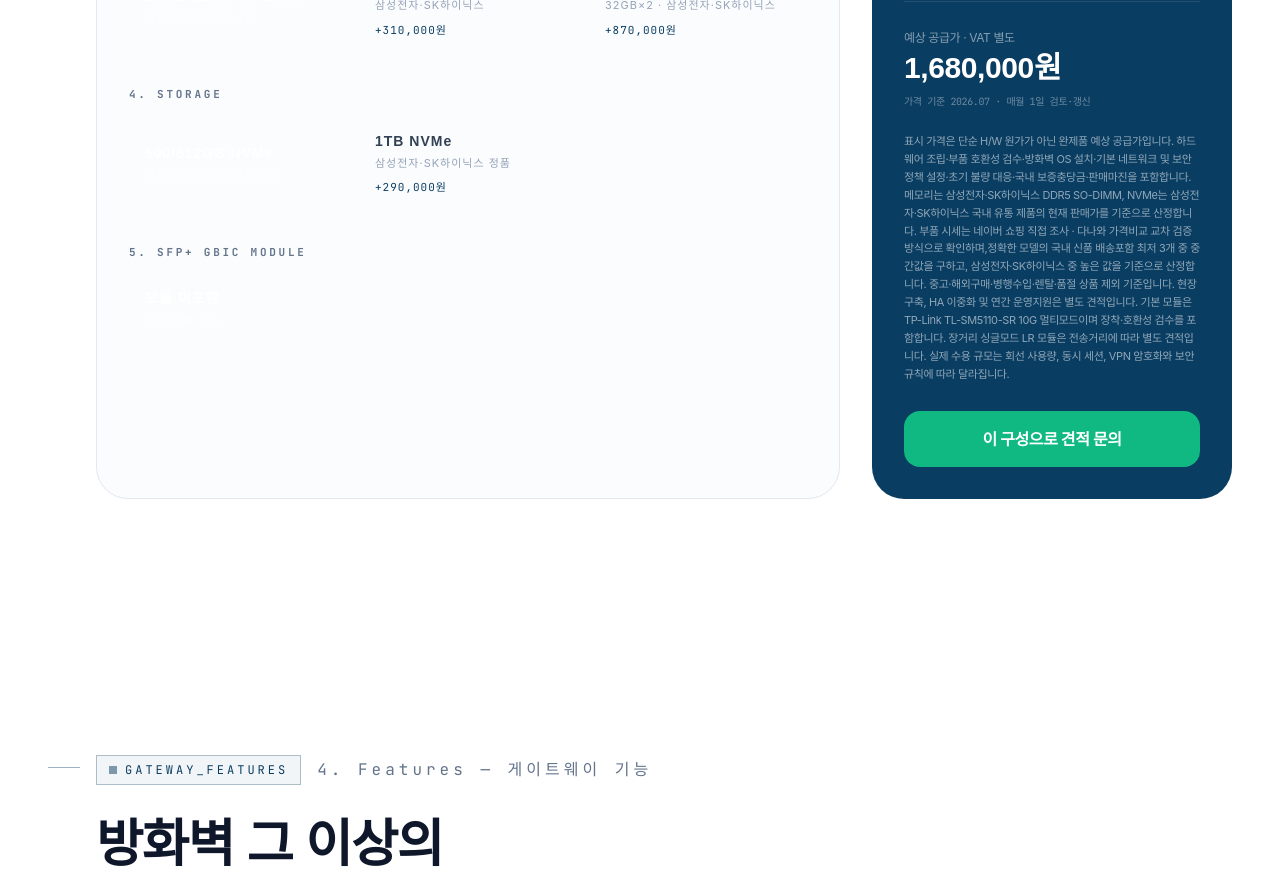
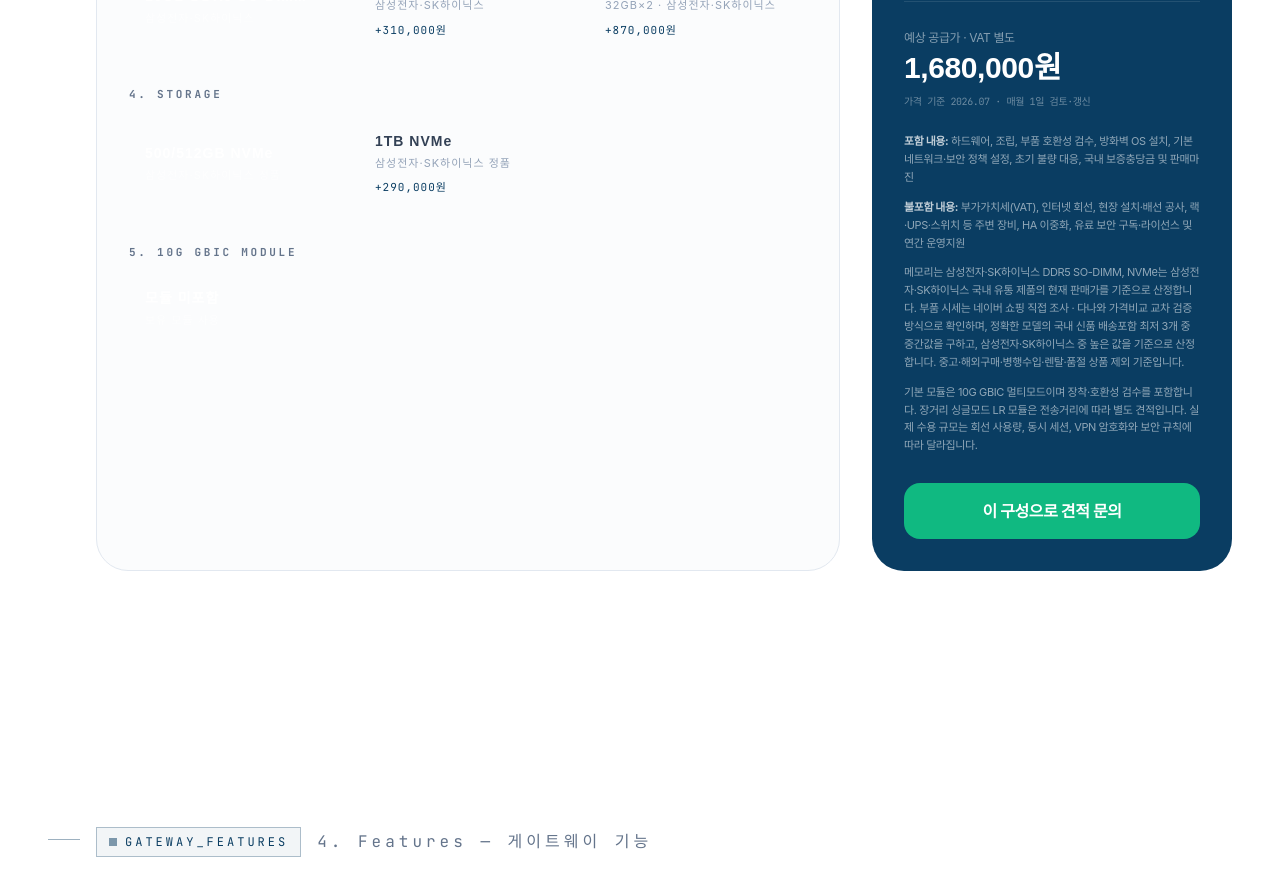
Before and after one commit to yumunix/einstech-landing, a Next.js app: page /einswall in a window 1280 px wide. Shown: the part 3860-4732 px from the top of the page. Built offline with nearby package versions, Linux system fonts and the light colour scheme; a web font is replaced by a local one.

Commit message:
refine GBIC labels and quote details

```diff
--- a/app/einswall/PricingConfigurator.jsx
+++ b/app/einswall/PricingConfigurator.jsx
@@ -58,20 +58,20 @@ const moduleOptions = [
   { id: "none", label: "모듈 미포함", detail: "보유 모듈 사용", price: einswallPrices.sfpModule.none },
   {
     id: "1",
-    label: "TP-Link 10G SR 1개",
-    detail: "TL-SM5110-SR · 장착·호환성 검수",
+    label: "10G GBIC 1개",
+    detail: "멀티모드 · 장착·호환성 검수",
     price: einswallPrices.sfpModule["1"],
   },
   {
     id: "2",
-    label: "TP-Link 10G SR 2개",
-    detail: "TL-SM5110-SR · 장착·호환성 검수",
+    label: "10G GBIC 2개",
+    detail: "멀티모드 · 장착·호환성 검수",
     price: einswallPrices.sfpModule["2"],
   },
   {
     id: "4",
-    label: "TP-Link 10G SR 4개",
-    detail: "TL-SM5110-SR · 장착·호환성 검수",
+    label: "10G GBIC 4개",
+    detail: "멀티모드 · 장착·호환성 검수",
     price: einswallPrices.sfpModule["4"],
   },
 ];
@@ -168,7 +168,7 @@ export default function PricingConfigurator() {
         <OptionGroup label="3. Memory" options={memoryOptions} value={memory} onChange={setMemory} />
         <OptionGroup label="4. Storage" options={storageOptions} value={storage} onChange={setStorage} />
         <OptionGroup
-          label="5. SFP+ GBIC Module"
+          label="5. 10G GBIC Module"
           options={availableModuleOptions}
           value={modules}
           onChange={setModules}
@@ -215,18 +215,28 @@ export default function PricingConfigurator() {
           </div>
         </div>
 
-        <div className="mt-6 text-[11px] leading-relaxed text-white/55">
-          표시 가격은 단순 H/W 원가가 아닌 완제품 예상 공급가입니다.
-          하드웨어 조립·부품 호환성 검수·방화벽 OS 설치·기본 네트워크 및 보안 정책
-          설정·초기 불량 대응·국내 보증충당금·판매마진을 포함합니다.
-          메모리는 삼성전자·SK하이닉스 DDR5 SO-DIMM, NVMe는 삼성전자·SK하이닉스
-          국내 유통 제품의 현재 판매가를 기준으로 산정합니다.
-          부품 시세는 {pricingPolicy.sourceSummary} 방식으로 확인하며,
-          {pricingPolicy.componentRule}합니다. {pricingPolicy.exclusions} 기준입니다.
-          현장 구축, HA 이중화 및 연간 운영지원은 별도 견적입니다.
-          기본 모듈은 TP-Link TL-SM5110-SR 10G 멀티모드이며 장착·호환성 검수를 포함합니다.
-          장거리 싱글모드 LR 모듈은 전송거리에 따라 별도 견적입니다.
-          실제 수용 규모는 회선 사용량, 동시 세션, VPN 암호화와 보안 규칙에 따라 달라집니다.
+        <div className="mt-6 space-y-3 text-[11px] leading-relaxed text-white/55">
+          <p>
+            <strong className="text-white/75">포함 내용:</strong>{" "}
+            하드웨어, 조립, 부품 호환성 검수, 방화벽 OS 설치, 기본 네트워크·보안 정책
+            설정, 초기 불량 대응, 국내 보증충당금 및 판매마진
+          </p>
+          <p>
+            <strong className="text-white/75">불포함 내용:</strong>{" "}
+            부가가치세(VAT), 인터넷 회선, 현장 설치·배선 공사, 랙·UPS·스위치 등 주변
+            장비, HA 이중화, 유료 보안 구독·라이선스 및 연간 운영지원
+          </p>
+          <p>
+            메모리는 삼성전자·SK하이닉스 DDR5 SO-DIMM, NVMe는 삼성전자·SK하이닉스
+            국내 유통 제품의 현재 판매가를 기준으로 산정합니다. 부품 시세는{" "}
+            {pricingPolicy.sourceSummary} 방식으로 확인하며, {pricingPolicy.componentRule}
+            합니다. {pricingPolicy.exclusions} 기준입니다.
+          </p>
+          <p>
+            기본 모듈은 10G GBIC 멀티모드이며 장착·호환성 검수를 포함합니다. 장거리
+            싱글모드 LR 모듈은 전송거리에 따라 별도 견적입니다. 실제 수용 규모는 회선
+            사용량, 동시 세션, VPN 암호화와 보안 규칙에 따라 달라집니다.
+          </p>
         </div>
 
         <a
```
